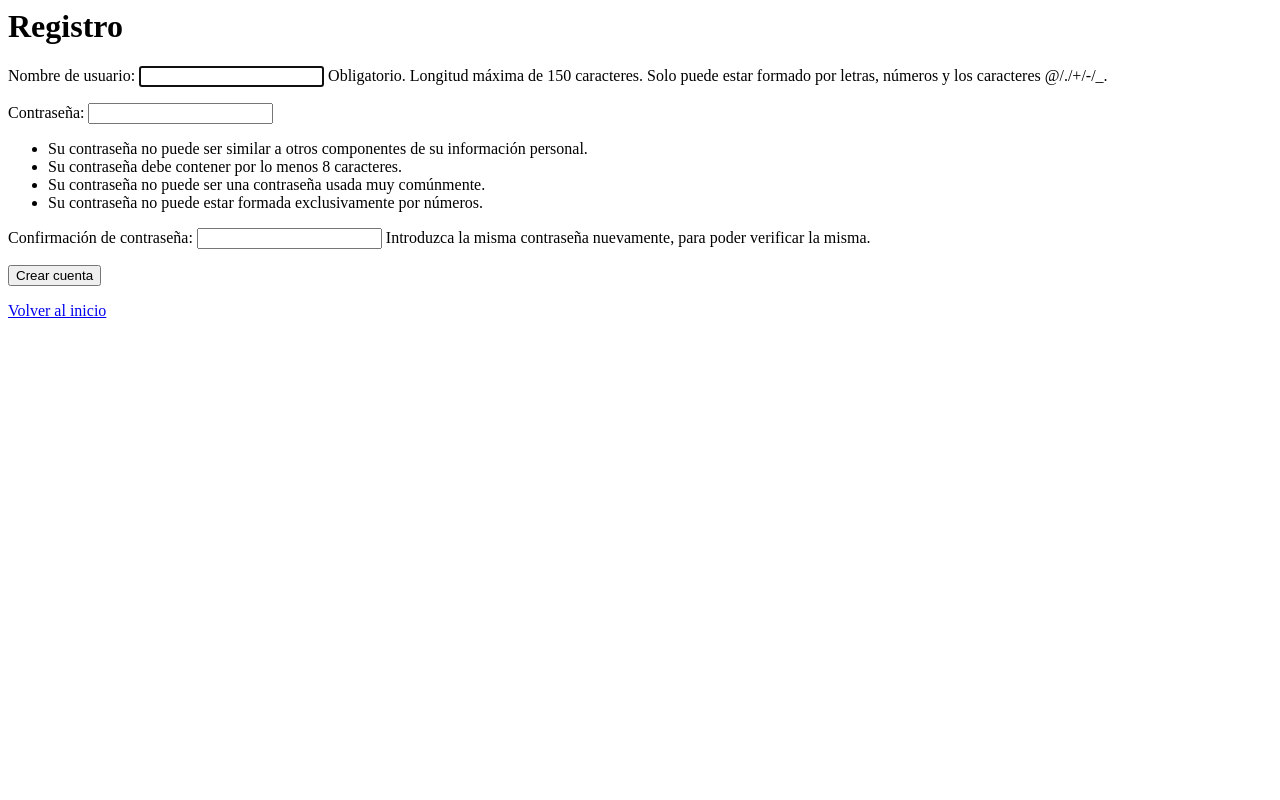
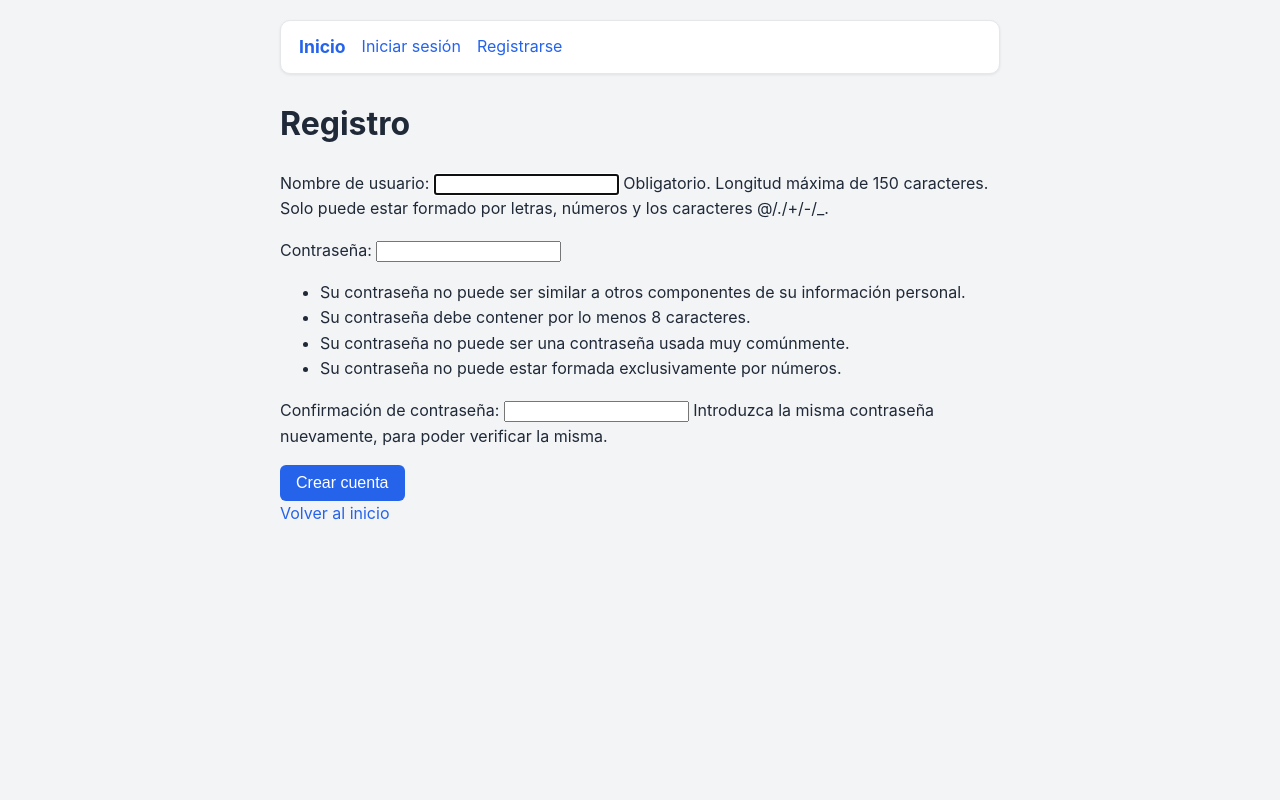
Before and after one commit to tomasbruland-cell/blog-django, a Django app: page /registro/ in a window 1280 px wide. Run offline with Django 5.2, Linux system fonts and the light colour scheme.

Commit message:
Agrego template base y estilos CSS

```diff
--- /dev/null
+++ b/blog/static/blog/style.css
@@ -0,0 +1,103 @@
+:root {
+    --azul: #2563eb;
+    --azul-oscuro: #1d4ed8;
+    --fondo: #f3f4f6;
+    --texto: #1f2937;
+    --gris: #6b7280;
+    --borde: #e5e7eb;
+}
+
+body {
+    font-family: -apple-system, BlinkMacSystemFont, "Segoe UI", Roboto, sans-serif;
+    background: var(--fondo);
+    color: var(--texto);
+    line-height: 1.6;
+    max-width: 720px;
+    margin: 0 auto;
+    padding: 20px;
+}
+
+a {
+    color: var(--azul);
+    text-decoration: none;
+}
+
+a:hover {
+    text-decoration: underline;
+}
+
+/* Menú */
+nav {
+    background: white;
+    border: 1px solid var(--borde);
+    border-radius: 10px;
+    box-shadow: 0 1px 3px rgba(0, 0, 0, 0.08);
+    padding: 12px 18px;
+    margin-bottom: 24px;
+    display: flex;
+    align-items: center;
+    flex-wrap: wrap;
+    gap: 16px;
+}
+
+nav a:first-child {
+    font-weight: 700;
+    font-size: 1.1rem;
+}
+
+nav span {
+    margin-left: auto;
+    color: var(--gris);
+}
+
+nav form {
+    margin: 0;
+}
+
+/* Posts */
+article {
+    background: white;
+    border: 1px solid var(--borde);
+    border-radius: 10px;
+    box-shadow: 0 1px 3px rgba(0, 0, 0, 0.08);
+    padding: 22px;
+    margin-bottom: 22px;
+    transition: box-shadow 0.2s;
+}
+
+article:hover {
+    box-shadow: 0 4px 12px rgba(0, 0, 0, 0.12);
+}
+
+article h1,
+article h2 {
+    margin-top: 0;
+}
+
+article h2 a {
+    color: var(--texto);
+}
+
+article img {
+    display: block;
+    width: 100%;
+    max-height: 380px;
+    object-fit: cover;
+    border-radius: 8px;
+    margin: 14px 0;
+}
+
+/* Botones */
+button {
+    background: var(--azul);
+    color: white;
+    border: none;
+    padding: 9px 16px;
+    border-radius: 6px;
+    font-size: 1rem;
+    cursor: pointer;
+}
+
+button:hover {
+    background: var(--azul-oscuro);
+}
--- /dev/null
+++ b/blog/templates/blog/base.html
@@ -0,0 +1,28 @@
+{% load static %}
+<!DOCTYPE html>
+<html lang="es">
+<head>
+    <meta charset="UTF-8">
+    <meta name="viewport" content="width=device-width, initial-scale=1.0">
+    <title>Mi Blog</title>
+    <link rel="stylesheet" href="{% static 'blog/style.css' %}">
+</head>
+<body>
+    <nav>
+        <a href="{% url 'lista_posts' %}">Inicio</a>
+        {% if user.is_authenticated %}
+            <a href="{% url 'crear_post' %}">Nuevo post</a>
+            <span>Hola, {{ user.username }}</span>
+            <form method="post" action="{% url 'logout' %}">
+                {% csrf_token %}
+                <button type="submit">Cerrar sesión</button>
+            </form>
+        {% else %}
+            <a href="{% url 'login' %}">Iniciar sesión</a>
+            <a href="{% url 'registro' %}">Registrarse</a>
+        {% endif %}
+    </nav>
+
+    {% block content %}{% endblock %}
+</body>
+</html>
--- a/blog/templates/blog/detalle_post.html
+++ b/blog/templates/blog/detalle_post.html
@@ -1,3 +1,5 @@
+{% extends 'blog/base.html' %}
+{% block content %}
 <h2>{{ post.titulo }}</h2>
 <p>Por {{ post.autor.username }} - {{ post.fecha }}</p>
 
@@ -13,3 +15,4 @@
 {% endif %}
 
 <a href="{% url 'lista_posts' %}">Volver</a>
+{% endblock %}
--- a/blog/templates/blog/login.html
+++ b/blog/templates/blog/login.html
@@ -1,3 +1,5 @@
+{% extends 'blog/base.html' %}
+{% block content %}
 <h1>Iniciar sesión</h1>
 
 <form method="post">
@@ -8,3 +10,4 @@
 
 <p>¿No tenés cuenta? <a href="{% url 'registro' %}">Registrate</a></p>
 <a href="{% url 'lista_posts' %}">Volver al inicio</a>
+{% endblock %}
--- a/blog/templates/blog/post_confirmar_eliminar.html
+++ b/blog/templates/blog/post_confirmar_eliminar.html
@@ -1,3 +1,5 @@
+{% extends 'blog/base.html' %}
+{% block content %}
 <h1>Eliminar post</h1>
 
 <p>¿Seguro que querés eliminar "{{ post.titulo }}"? Esta acción no se puede deshacer.</p>
@@ -8,3 +10,4 @@
 </form>
 
 <a href="{% url 'detalle_post' post.pk %}">Cancelar</a>
+{% endblock %}
--- a/blog/templates/blog/post_form.html
+++ b/blog/templates/blog/post_form.html
@@ -1,3 +1,5 @@
+{% extends 'blog/base.html' %}
+{% block content %}
 <h1>{{ titulo_pagina }}</h1>
 
 <form method="post" enctype="multipart/form-data">
@@ -7,3 +9,4 @@
 </form>
 
 <a href="{% url 'lista_posts' %}">Cancelar</a>
+{% endblock %}
--- a/blog/templates/blog/registro.html
+++ b/blog/templates/blog/registro.html
@@ -1,3 +1,5 @@
+{% extends 'blog/base.html' %}
+{% block content %}
 <h1>Registro</h1>
 
 <form method="post">
@@ -7,3 +9,4 @@
 </form>
 
 <a href="{% url 'lista_posts' %}">Volver al inicio</a>
+{% endblock %}
```
Also changed, not shown: blog/templates/blog/lista_posts.html (+3 -11 lines).
